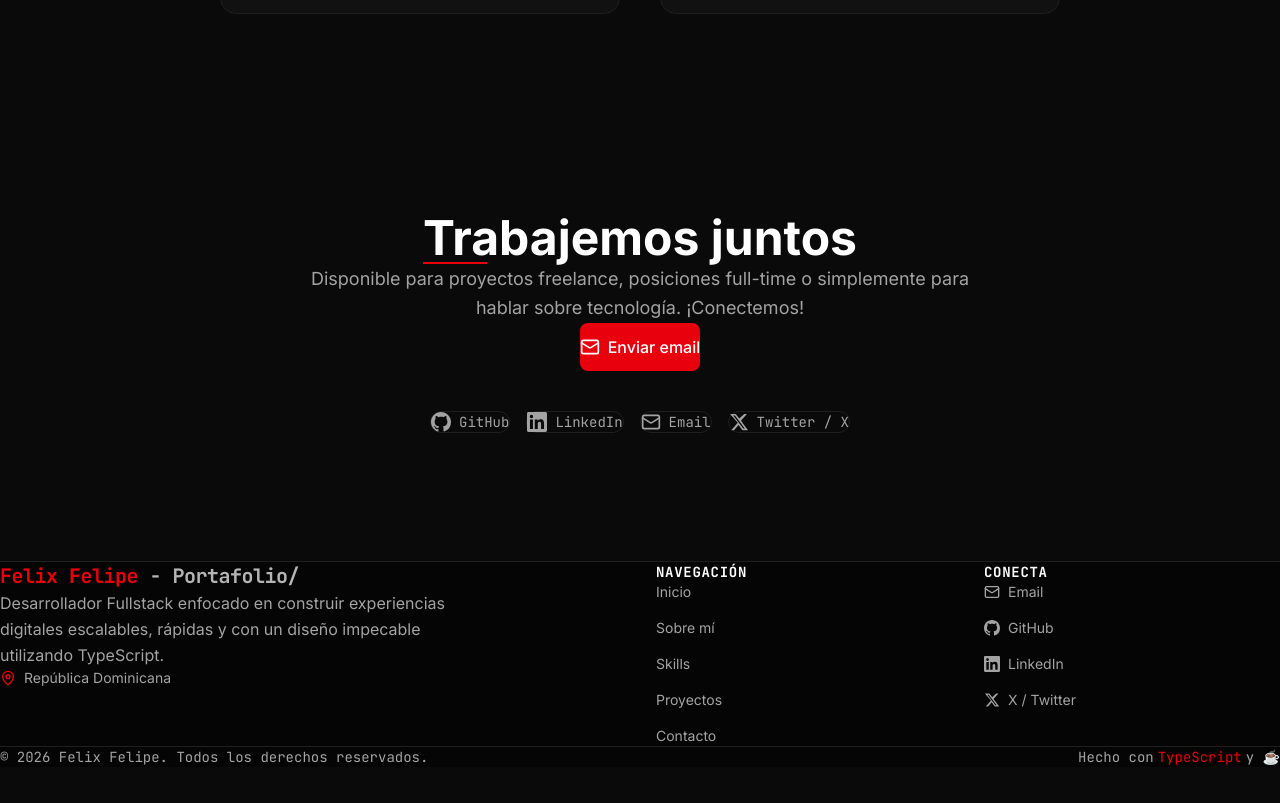
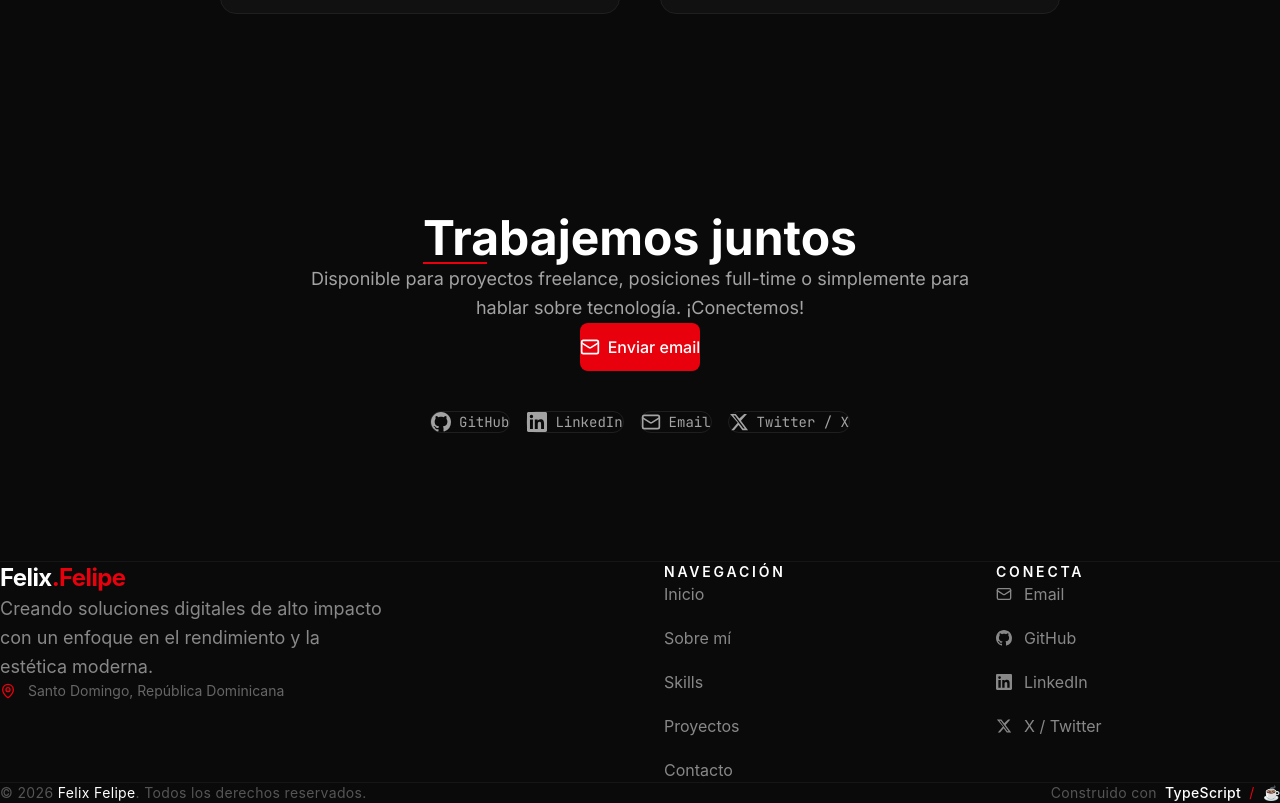
Before and after one commit to Lyscri/Portafolio-web, a React (Vite) app: page / in a window 1280 px wide. Shown: the part 2040-2843 px from the top of the page. Before the commit the page ends 2807 px from the top, so only its background shows below. Built offline with nearby package versions, Linux system fonts and the light colour scheme.

Commit message:
style(footer): redesign for a modern and elegant look
Transform the footer with better spacing, sans-serif typography,\nsubtle borders, and smooth animated hover effects for links.

```diff
--- a/src/components/organisms/Footer.tsx
+++ b/src/components/organisms/Footer.tsx
@@ -11,60 +11,60 @@ const FOOTER_SOCIALS = [
 
 export function Footer() {
   return (
-    <footer className="bg-[#050505] border-t border-[#1F1F1F] pt-24 pb-12">
+    <footer className="bg-[#0A0A0A] border-t border-white/5 pt-32 pb-16">
       <div className="w-full max-w-7xl mx-auto px-6">
-        <div className="grid grid-cols-1 md:grid-cols-4 gap-12 md:gap-8 mb-20">
+        <div className="grid grid-cols-1 md:grid-cols-12 gap-12 mb-24">
 
           {/* Brand Column */}
-          <div className="col-span-1 md:col-span-2 flex flex-col items-start">
+          <div className="md:col-span-6 flex flex-col items-start">
             <button
               onClick={() => scrollToSection('#hero')}
-              className="font-mono font-bold text-xl tracking-tight cursor-none mb-6"
+              className="font-sans font-bold text-2xl tracking-tight mb-8 hover:opacity-80 transition-opacity"
             >
-              <span className="text-[#E8000D]">Felix Felipe</span>
-              <span className="text-white/70"> - Portafolio/</span>
+              <span className="text-white">Felix</span>
+              <span className="text-[#E8000D]">.Felipe</span>
             </button>
-            <p className="text-[#A3A3A3] max-w-md text-base leading-relaxed mb-8">
-              Desarrollador Fullstack enfocado en construir experiencias digitales escalables,
-              rápidas y con un diseño impecable utilizando TypeScript.
+            <p className="text-[#888888] max-w-sm text-lg leading-relaxed font-sans mb-10">
+              Creando soluciones digitales de alto impacto con un enfoque en el rendimiento y la estética moderna.
             </p>
-            <div className="flex items-center gap-2 text-[#A3A3A3] text-sm">
+            <div className="flex items-center gap-3 text-[#666666] text-sm font-sans">
               <MapPin className="w-4 h-4 text-[#E8000D]" />
-              <span>República Dominicana</span>
+              <span>Santo Domingo, República Dominicana</span>
             </div>
           </div>
 
           {/* Links Column */}
-          <div className="flex flex-col items-start">
-            <h3 className="text-white font-mono font-bold mb-6 text-sm uppercase tracking-wider">
+          <div className="md:col-span-3 flex flex-col items-start">
+            <h3 className="text-white font-sans font-semibold mb-8 text-sm uppercase tracking-[0.2em]">
               Navegación
             </h3>
-            <div className="flex flex-col gap-4">
+            <div className="flex flex-col gap-5">
               {NAV_LINKS.map(link => (
                 <button
                   key={link.href}
                   onClick={() => scrollToSection(link.href)}
-                  className="text-[#A3A3A3] hover:text-[#E8000D] transition-colors cursor-none text-left text-sm flex items-center gap-1 group"
+                  className="text-[#888888] hover:text-white transition-colors text-left text-base font-sans relative group w-fit"
                 >
                   {link.label}
-                  <ArrowUpRight className="w-3 h-3 opacity-0 group-hover:opacity-100 transition-opacity" />
+                  <span className="absolute -bottom-1 left-0 w-0 h-px bg-[#E8000D] transition-all duration-300 group-hover:w-full" />
                 </button>
               ))}
             </div>
           </div>
 
           {/* Socials Column */}
-          <div className="flex flex-col items-start">
-            <h3 className="text-white font-mono font-bold mb-6 text-sm uppercase tracking-wider">
+          <div className="md:col-span-3 flex flex-col items-start">
+            <h3 className="text-white font-sans font-semibold mb-8 text-sm uppercase tracking-[0.2em]">
               Conecta
             </h3>
-            <div className="flex flex-col gap-4">
+            <div className="flex flex-col gap-5">
               <a
                 href="mailto:felixrafaelff1109@gmail.com"
-                className="text-[#A3A3A3] hover:text-[#E8000D] transition-colors cursor-none text-sm flex items-center gap-2"
+                className="text-[#888888] hover:text-white transition-colors text-base font-sans flex items-center gap-3 relative group w-fit"
               >
                 <Mail className="w-4 h-4" />
                 Email
+                <span className="absolute -bottom-1 left-0 w-0 h-px bg-[#E8000D] transition-all duration-300 group-hover:w-full" />
               </a>
               {FOOTER_SOCIALS.map(link => (
                 <a
@@ -72,10 +72,11 @@ export function Footer() {
                   href={link.href}
                   target="_blank"
                   rel="noopener noreferrer"
-                  className="text-[#A3A3A3] hover:text-[#E8000D] transition-colors cursor-none text-sm flex items-center gap-2"
+                  className="text-[#888888] hover:text-white transition-colors text-base font-sans flex items-center gap-3 relative group w-fit"
                 >
                   <SocialIcon name={link.icon} className="w-4 h-4" />
                   {link.label}
+                  <span className="absolute -bottom-1 left-0 w-0 h-px bg-[#E8000D] transition-all duration-300 group-hover:w-full" />
                 </a>
               ))}
             </div>
@@ -84,12 +85,12 @@ export function Footer() {
         </div>
 
         {/* Bottom Bar */}
-        <div className="pt-8 border-t border-[#1F1F1F] flex flex-col md:flex-row justify-between items-center gap-4">
-          <p className="text-[#A3A3A3] text-sm font-mono">
-            © {getCurrentYear()} Felix Felipe. Todos los derechos reservados.
+        <div className="pt-12 border-t border-white/5 flex flex-col md:flex-row justify-between items-center gap-6 text-[#555555]">
+          <p className="text-sm font-sans tracking-wide">
+            © {getCurrentYear()} <span className="text-white">Felix Felipe</span>. Todos los derechos reservados.
           </p>
-          <p className="text-[#A3A3A3] text-sm font-mono flex items-center gap-1">
-            Hecho con <span className="text-[#E8000D]">TypeScript</span> y ☕
+          <p className="text-sm font-sans flex items-center gap-2 tracking-wide">
+            Construido con <span className="text-white font-medium">TypeScript</span> <span className="text-[#E8000D]">/</span> ☕
           </p>
         </div>
       </div>
```
